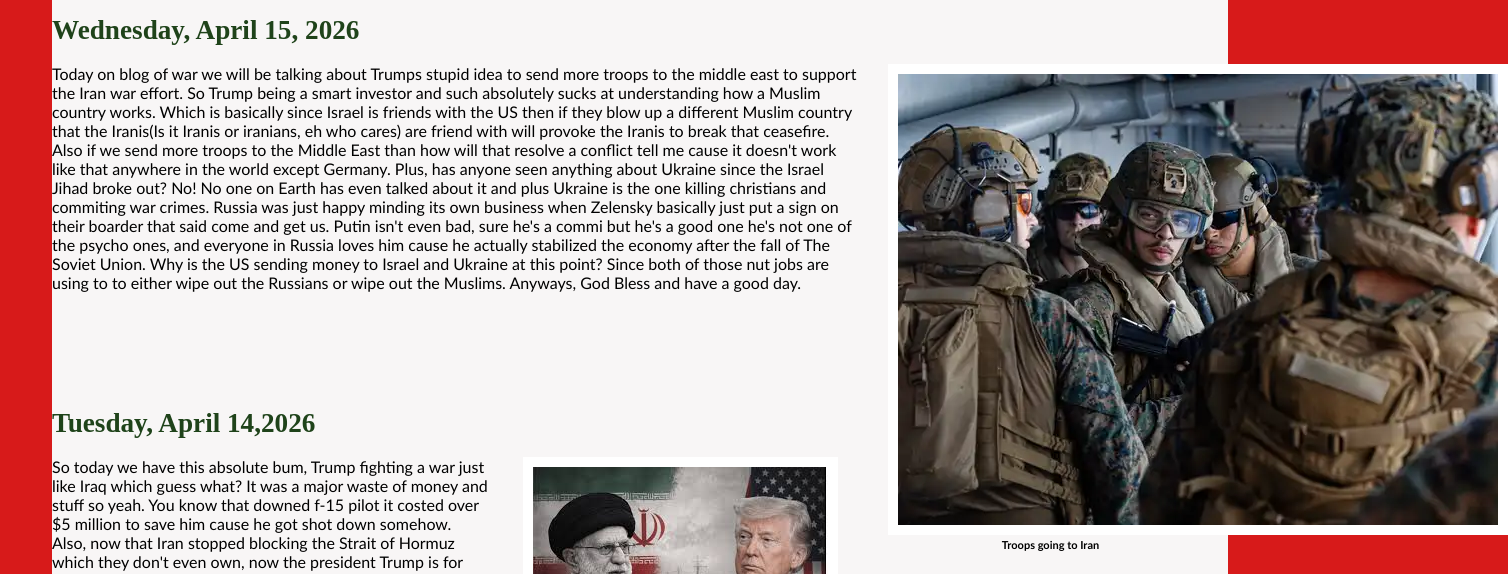
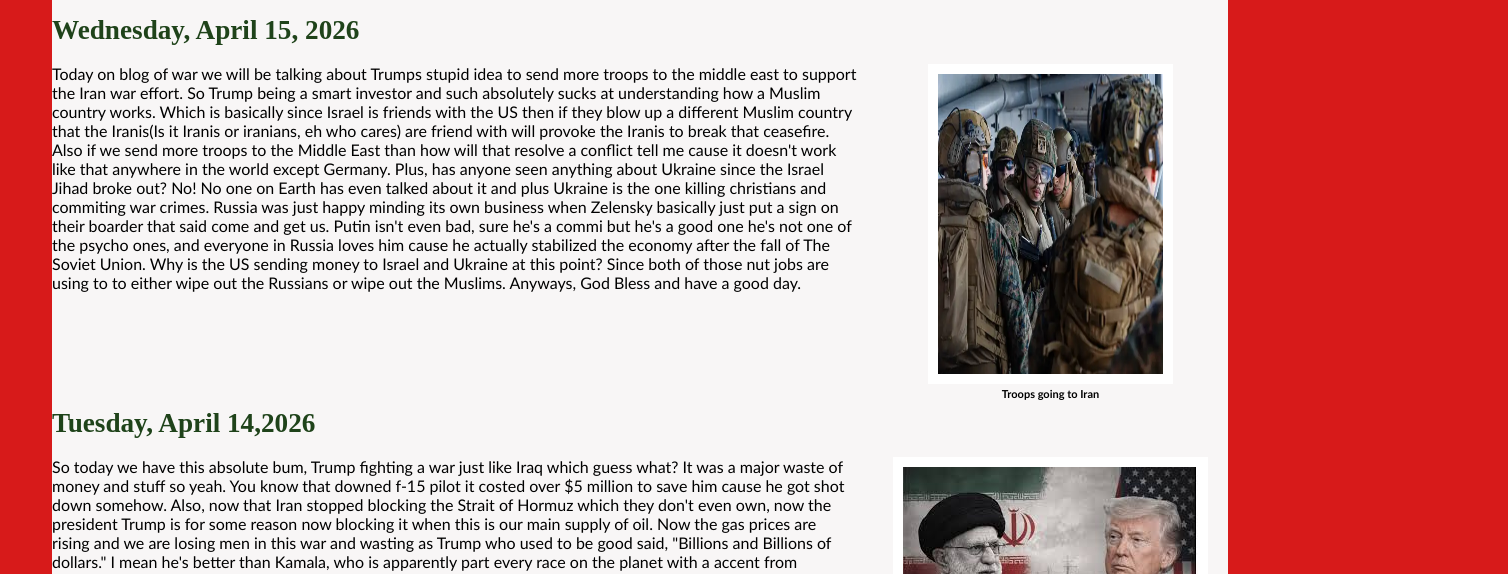
Before and after one commit to jbhumph1-jpg/War-Guys, a plain HTML site: page blog.html in a window 1280 px wide. Shown: the part 226-800 px from the top of the page, 1508 px wide, since content can reach past the window. Drawn offline with Linux system fonts and the light colour scheme.

Commit message:
line 25 of blog.html

```diff
--- a/blog.html
+++ b/blog.html
@@ -22,7 +22,7 @@
          <div id="main_content">
             <h1>Wednesday, April 15, 2026</h1>
             <div class="photo">
-               <img src="PagePhotos/iranwar.jpg">
+               <img src="PagePhotos/iranwar.jpg " width="224.5" height="300">
                <p>Troops going to Iran</p>
             </div>
             <p>Today on blog of war we will be talking about Trumps stupid idea to send more troops to the middle east to support the Iran war effort. So Trump being a smart investor and such absolutely sucks at understanding how a Muslim country works. Which is basically since Israel is friends with the US then if they blow up a different Muslim country that the Iranis(Is it Iranis or iranians, eh who cares) are friend with will provoke the Iranis to break that ceasefire. Also if we send more troops to the Middle East than how will that resolve a conflict tell me cause it doesn't work like that anywhere in the world except Germany. Plus, has anyone seen anything about Ukraine since the Israel Jihad broke out? No! No one on Earth has even talked about it and plus Ukraine is the one killing christians and commiting war crimes. Russia was just happy minding its own business when Zelensky basically just put a sign on their boarder that said come and get us. Putin isn't even bad, sure he's a commi but he's a good one he's not one of the psycho ones, and everyone in Russia loves him cause he actually stabilized the economy after the fall of The Soviet Union. Why is the US sending money to Israel and Ukraine at this point? Since both of those nut jobs are using to to either wipe out the Russians or wipe out the Muslims. Anyways, God Bless and have a good day.</p>
```
